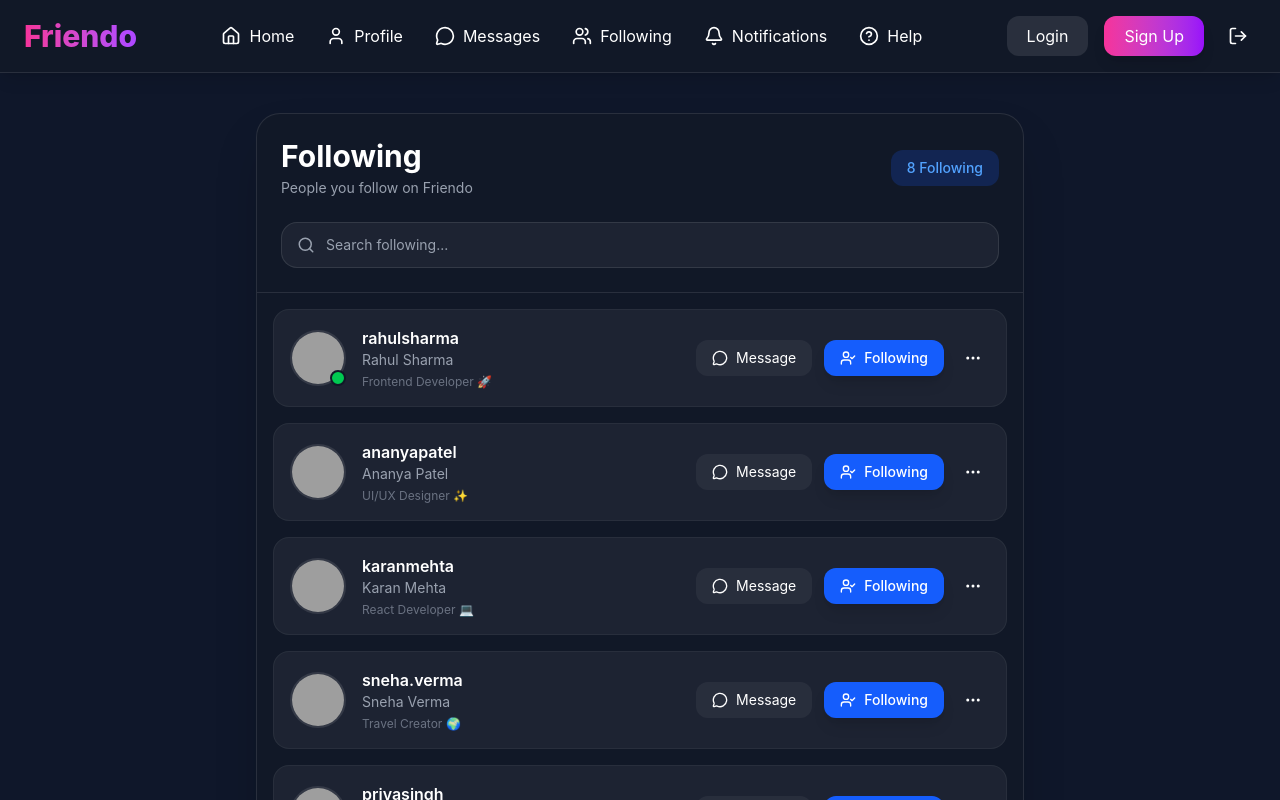
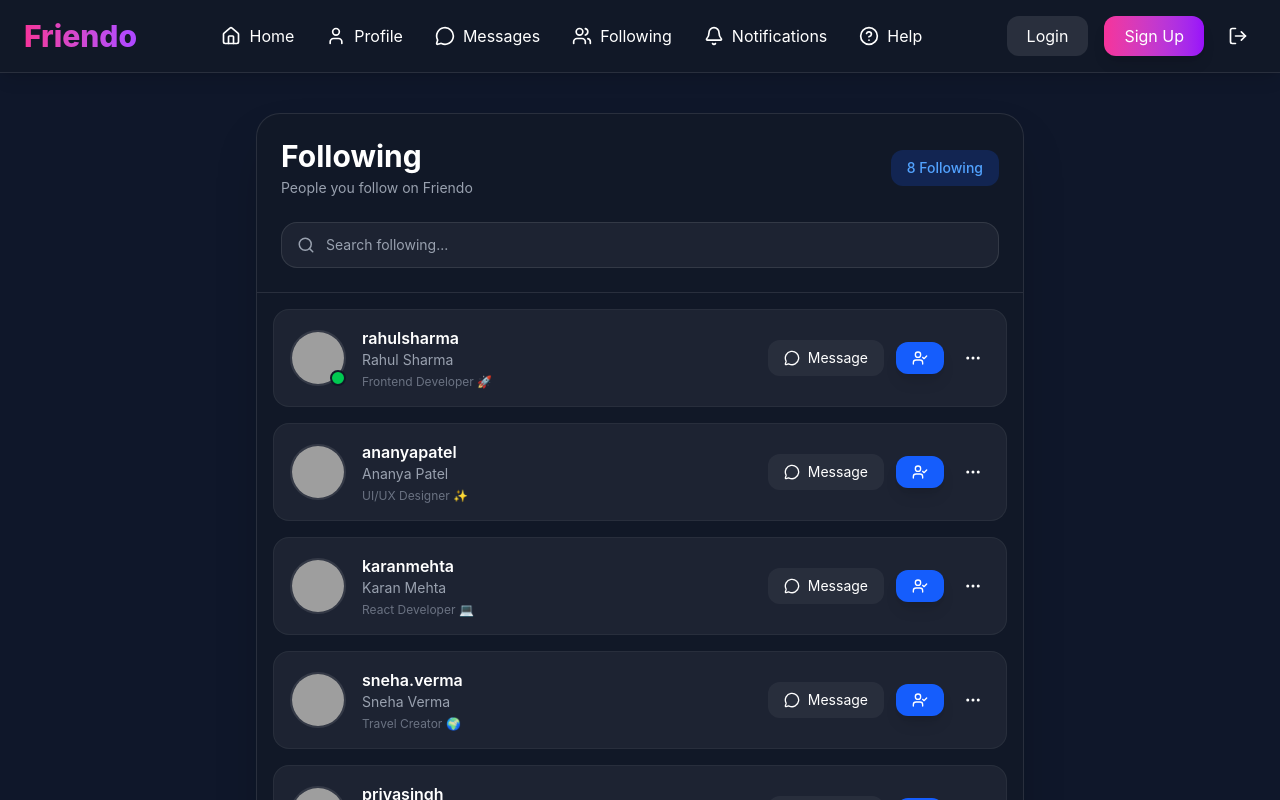
Before and after one commit to gauravkumar2005/Friendo, a React (Vite) app: page /following in a window 1280 px wide. Shown: the top 800 px of the page. Built offline with nearby package versions, Linux system fonts and the light colour scheme; grey boxes are pictures that could not be loaded.

Commit message:
update following page

```diff
--- a/src/pages/Following.jsx
+++ b/src/pages/Following.jsx
@@ -165,7 +165,7 @@ function Following() {
 
                   <UserCheck size={16} />
 
-                  Following
+
                 </button>
 
                 {/* MORE */}
```
